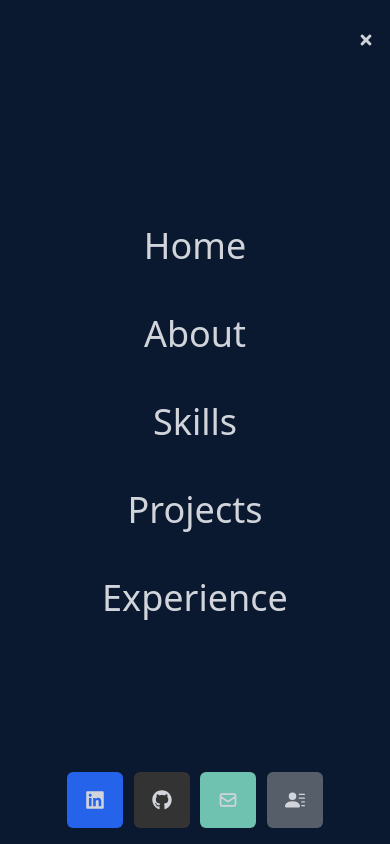
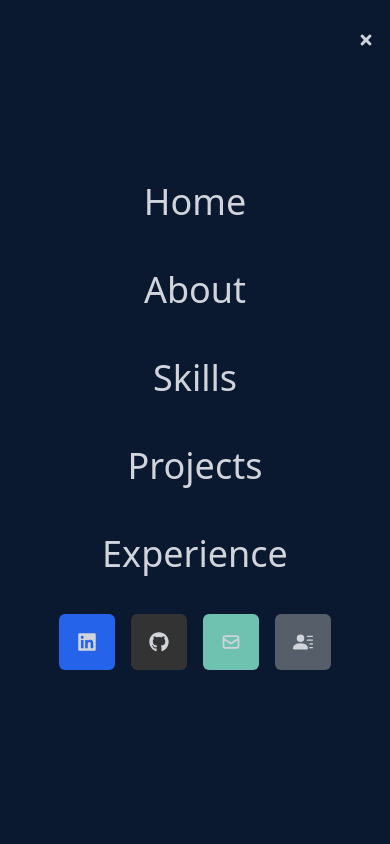
Before and after one commit to mattriots/portfolio, a React (Create React App) app: page / in a window 390 px wide. Both pictures are taken after a click on the element 366 px from the left and 40 px from the top of the page. Shown: the top 844 px of the page. Built offline with nearby package versions, Linux system fonts and the light colour scheme.

Commit message:
updated mobile links to work better i hope

```diff
--- a/src/components/Home.jsx
+++ b/src/components/Home.jsx
@@ -1,6 +1,6 @@
-import React from 'react'
-import { HiArrowNarrowRight } from 'react-icons/hi'
-import { Link } from 'react-scroll'
+import React from 'react';
+import { HiArrowNarrowRight } from 'react-icons/hi';
+import { Link } from 'react-scroll';
 
 const Home = () => {
    return (
@@ -9,25 +9,23 @@ const Home = () => {
          <div className="max-w-[1000px] mx-auto px-8 flex flex-col justify-center h-full">
             <p className="text-pink-600">Hi, my name is</p>
             <h1 className="text-4xl sm:text-7xl font-bold text-[#ccd6f6]">Matt DePauw</h1>
-             <h2 className="text-4xl sm:text-7xl font-bold text-[#8892b0]">
-                Software Engineer
-             </h2>
+            <h2 className="text-4xl sm:text-7xl font-bold text-[#8892b0]">Software Engineer</h2>
             <p className="text-[#8892b0] py-4 max-w-[700px]">
                I specialize in Optimistic Nihilism.
             </p>
             <div>
+               <Link to="projects" smooth={true} duration={500}>
                   <button className="text-white group border-2 px-6 py-3 my-2 flex items-center hover:bg-pink-600 hover:border-pink-600">
-                   <Link to="projects" smooth={true} duration={500}>
                      Projects
-                   </Link>
                      <span className="group-hover:rotate-90 duration-300">
                         <HiArrowNarrowRight className="ml-3" />
                      </span>
                   </button>
+               </Link>
             </div>
          </div>
       </div>
    );
-}
+};
 
-export default Home
+export default Home;
--- a/src/components/Navbar.jsx
+++ b/src/components/Navbar.jsx
@@ -108,16 +108,10 @@ const Navbar = ({ setBackgroundColor }) => {
                      Experience
                   </Link>
                </li>
-
-               {/* <li className="py-6 text-4xl">
-                  <Link onClick={handleClick} to="contact" smooth={true} duration={500}>
-                     Contact
-                  </Link>
-               </li> */}
-            </ul>
-            <div className="absolute bottom-0 left-0 w-full flex items-center p-4 bg-[#0a192f]">
-               <ul className="flex justify-evenly items-center w-full mx-10">
-                  <li className="w-14 h-14 flex justify-center items-center  bg-blue-600 rounded-md">
+               <li>
+                  <div className=" w-full flex items-center p-4 bg-[#0a192f]">
+                     <ul className="flex justify-evenly items-center space-x-4 w-full mx-10">
+                        <li className="w-14 h-14 flex justify-center items-center bg-blue-600 rounded-md">
                            <a
                               className="flex justify-center items-center w-full text-gray-300"
                               href="https://www.linkedin.com/in/matt-depauw/"
@@ -153,6 +147,14 @@ const Navbar = ({ setBackgroundColor }) => {
                         </li>
                      </ul>
                   </div>
+               </li>
+
+               {/* <li className="py-6 text-4xl">
+                  <Link onClick={handleClick} to="contact" smooth={true} duration={500}>
+                     Contact
+                  </Link>
+               </li> */}
+            </ul>
          </div>
 
          {/* Social on left side*/}
```
Lines whose indentation alone changed are shown as unchanged.
